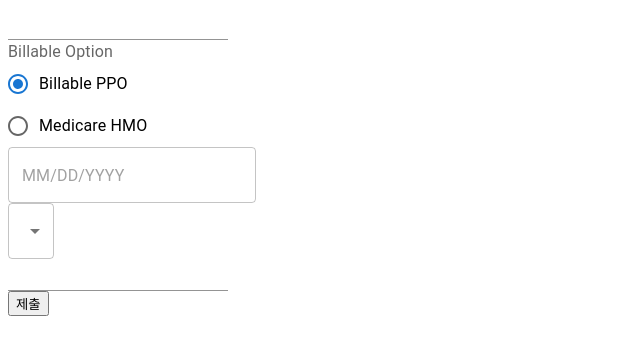
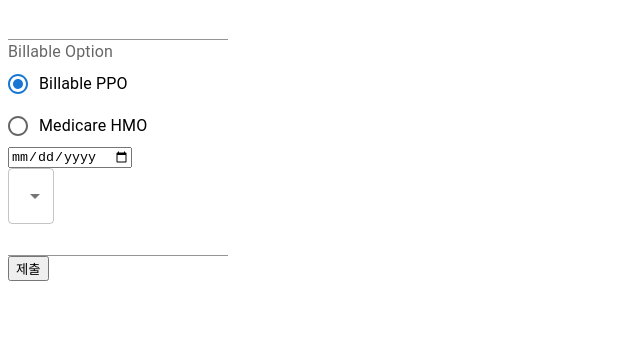
Before and after one commit to jiji-hoon96/hookForm-ex, a React (Vite) app: page / in a window 1280 px wide. Shown: the top 354 px of the page, without its empty margins (0-640 px from the left). Built offline with nearby package versions, Linux system fonts and the light colour scheme.

Commit message:
feat : 제출 시 birth까지 출력됨

```diff
--- a/src/App.tsx
+++ b/src/App.tsx
@@ -1,17 +1,13 @@
-import { useState } from "react";
-// import { zodResolver } from "@hookform/resolvers/zod";
+import { useEffect, useState } from "react";
+import { zodResolver } from "@hookform/resolvers/zod";
 import { userFormSchema, type UserFormSchema } from "./lib/zod/userSchema";
-import { useForm, SubmitHandler, Controller } from "react-hook-form";
+import { useForm, SubmitHandler } from "react-hook-form";
 import Input from "@mui/material/Input";
 import Radio from "@mui/material/Radio";
 import RadioGroup from "@mui/material/RadioGroup";
 import FormControlLabel from "@mui/material/FormControlLabel";
 import FormControl from "@mui/material/FormControl";
 import FormLabel from "@mui/material/FormLabel";
-import { Dayjs } from "dayjs";
-import { AdapterDayjs } from "@mui/x-date-pickers/AdapterDayjs";
-import { LocalizationProvider } from "@mui/x-date-pickers/LocalizationProvider";
-import { DatePicker } from "@mui/x-date-pickers/DatePicker";
 
 import OutlinedInput from "@mui/material/OutlinedInput";
 import MenuItem from "@mui/material/MenuItem";
@@ -21,13 +17,15 @@ const medicareAdvantageOption = ["Clover", "HealthNet", "Unicare"];
 
 function App() {
   const [BillableValue, setBillableValue] = useState<string>("Billable PPO");
-  const [medicareAdvantage, setMedicareAdvantage] = useState<string>();
-  const [dateValue, setDateValue] = useState<Date | string>("2021-10-10");
+  const [medicareAdvantage, setMedicareAdvantage] = useState<string>("");
+  const [dateValue, setDateValue] = useState<Date | string>("");
   const {
     register,
     handleSubmit,
+    watch,
     formState: { errors },
-  } = useForm<UserFormSchema>();
+  } = useForm<UserFormSchema>({ resolver: zodResolver(userFormSchema) });
+  console.log(watch("birth"));
 
   const handleChangeBill = (event: React.ChangeEvent<HTMLInputElement>) => {
     setBillableValue((event.target as HTMLInputElement).value);
@@ -42,13 +40,14 @@ function App() {
     setMedicareAdvantage(value);
   };
 
-  const handleChangeDate = (event) => {
-    console.log(event.format("MM/DD/YYYY"));
-    setDateValue(event.format("MM/DD/YYYY"));
+  const handleChangeDate = (event: Date | string) => {
+    const day = event.target.value.toString().split("-");
+    const formatDay = `${day[1]}/${day[2]}/${day[0]}`;
+    console.log(formatDay);
+    setDateValue(formatDay);
   };
 
   const handleChangeName = (event: React.ChangeEvent<HTMLInputElement>) => {
-    console.log(event.target.value);
     const regExp = /[^a-zA-Z]/g;
     const ele = event.target;
     if (regExp.test(ele.value)) {
@@ -63,12 +62,10 @@ function App() {
       <form onSubmit={handleSubmit(onSubmit)}>
         <div>
           <Input
-            type="number"
+            type="any"
             {...register("phone", { required: "필수 입력값입니다" })}
           />
-          {errors.phone?.type === "required" && (
-            <p role="alert">{errors.phone.message}</p>
-          )}
+          {errors.phone?.type === "required" && <p>{errors.phone.message}</p>}
         </div>
         <div>
           <FormControl>
@@ -90,16 +87,10 @@ function App() {
           </FormControl>
         </div>
         <div>
-          <LocalizationProvider dateAdapter={AdapterDayjs}>
-            <input {...register("birth")} hidden />
-            <DatePicker
-              // value={dateValue}
-              onChange={(e) => handleChangeDate(e)}
-            />
-            {errors.birth?.type === "required" && (
-              <p role="alert">{errors.birth.message}</p>
-            )}
-          </LocalizationProvider>
+          <input
+            type="date"
+            {...register("birth", { onChange: handleChangeDate })}
+          />
         </div>
         <div>
           <FormControl>
@@ -108,13 +99,6 @@ function App() {
               {...register("medicareAdvantage")}
               onChange={handleChangeMedicareOption}
               input={<OutlinedInput />}
-              renderValue={(selected) => {
-                if (selected.length === 0) {
-                  return <em>select...</em>;
-                }
-
-                return selected;
-              }}
             >
               {medicareAdvantageOption.map((option) => (
                 <MenuItem key={option} value={option}>
@@ -130,9 +114,7 @@ function App() {
             {...register("name", { required: "필수 입력값입니다" })}
             onChange={handleChangeName}
           />
-          {errors.name?.type === "required" && (
-            <p role="alert">{errors.name.message}</p>
-          )}
+          {errors.name?.type === "required" && <p>{errors.name.message}</p>}
         </div>
         <div>
           <button type="submit">제출</button>
```
